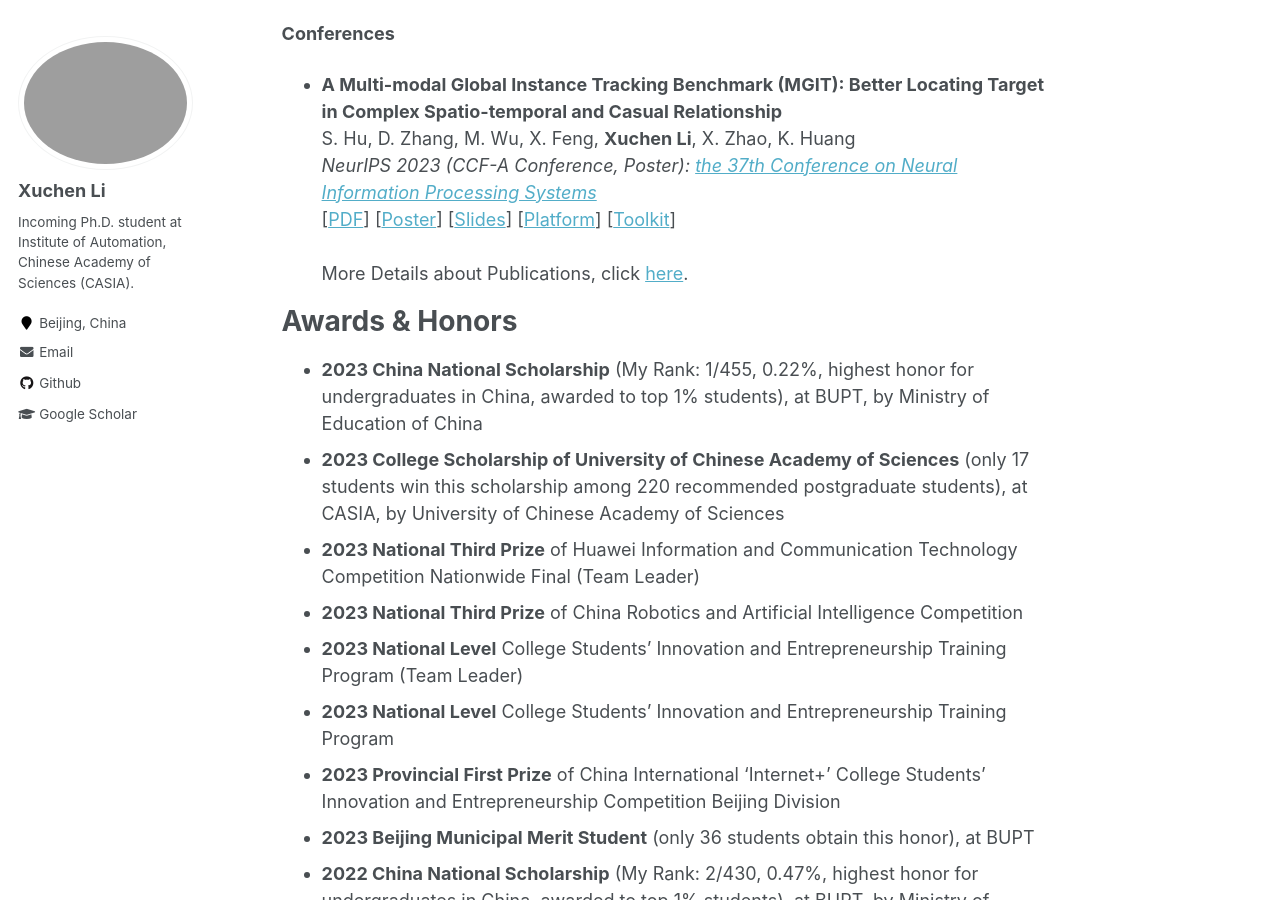
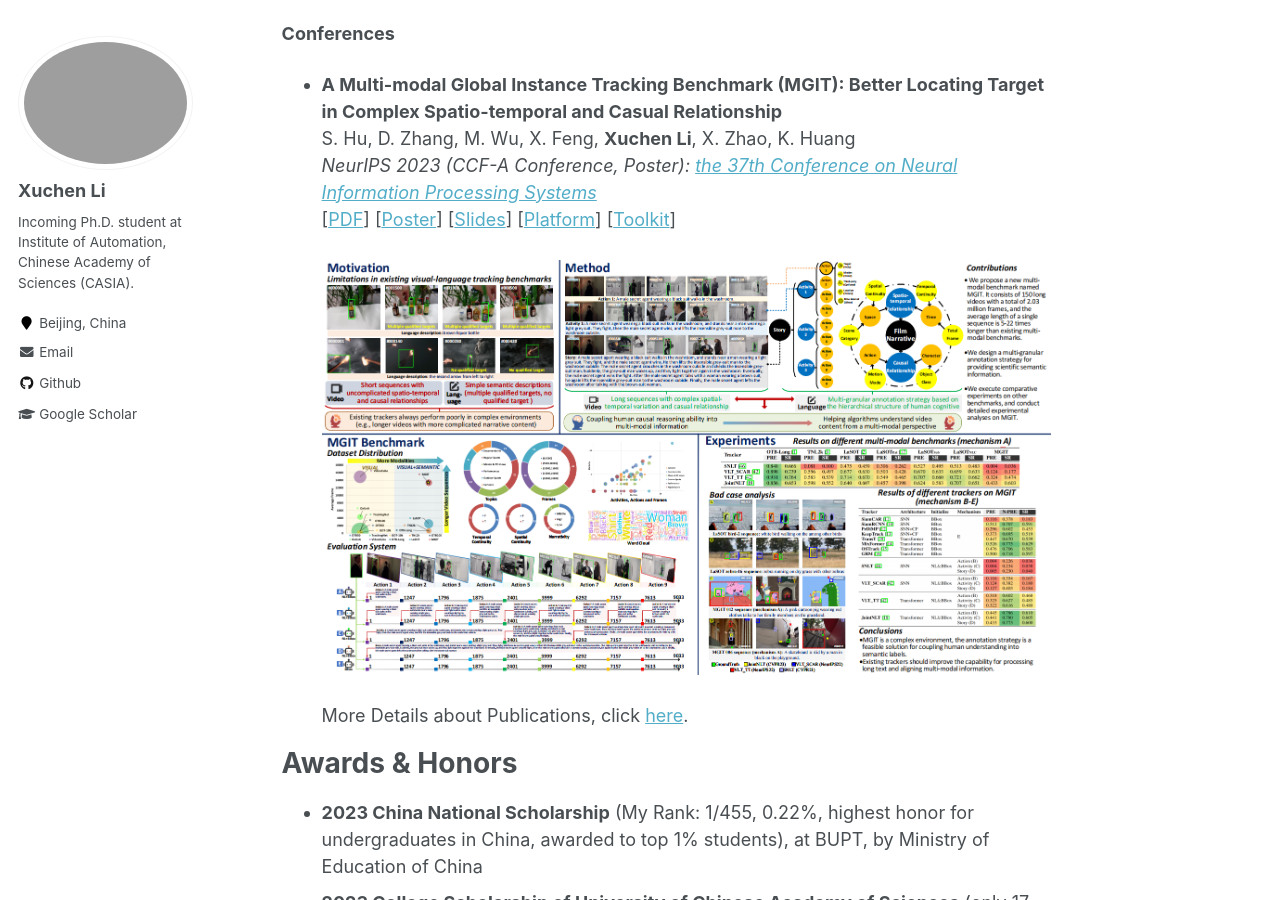
Before and after one commit to Xuchen-Li/Xuchen-Li.github.io, a Jekyll site: the page built from _pages/about.md, in a window 1280 px wide and 900 px high, scrolled down 2067 px. Built offline with Jekyll 4.4.1, drawn with Linux system fonts in a browser that asks for light colours.

Commit message:
更新 about.md

```diff
--- a/_pages/about.md
+++ b/_pages/about.md
@@ -64,6 +64,8 @@ Publications
   [[Slides](https://xuchen-li.github.io/files/MGIT-Slides.pdf)]
   [[Platform](http://videocube.aitestunion.com/)]
   [[Toolkit](https://github.com/Xuchen-Li/MGIT-toolkit)]
+<br>
+![MGIT_pic](https://xuchen-li.github.io/files/MGIT_pic.png)
 <br><br>
 More Details about Publications, click [here](https://xuchen-li.github.io/publications/).
 
```
